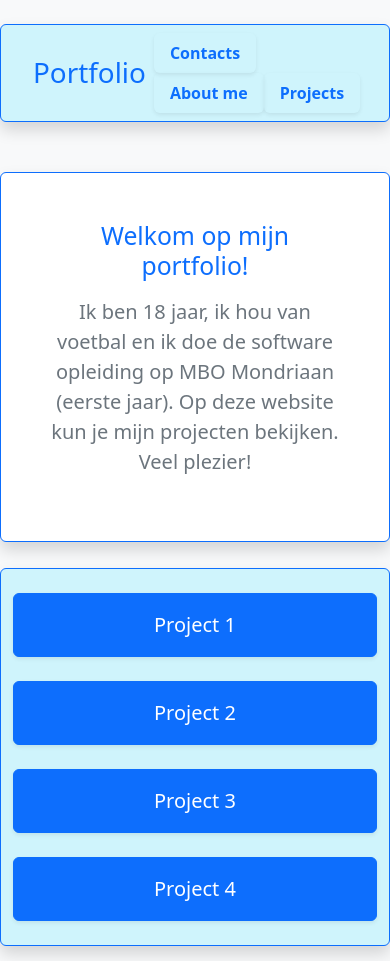
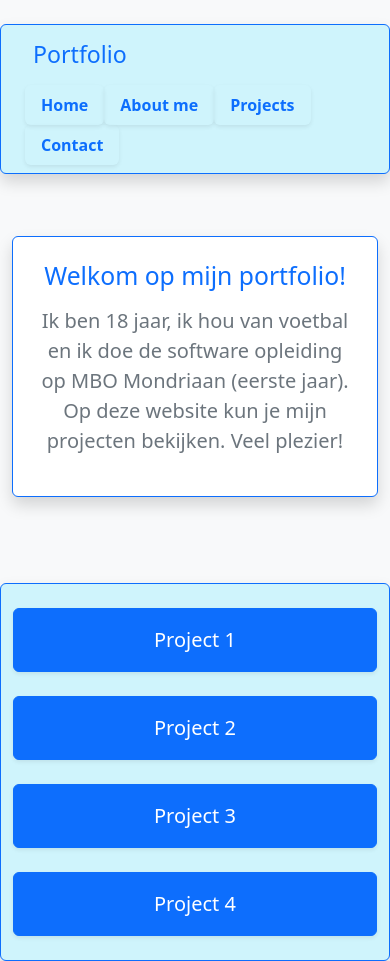
Before and after one commit to Nasreddine887/nasreddine887.github.io, a plain HTML site: page index.html in a window 390 px wide. Shown: the top 961 px of the page. Drawn offline with nearby package versions, Linux system fonts and the light colour scheme.

Commit message:
i made the home page responsive

```diff
--- a/index.html
+++ b/index.html
@@ -12,11 +12,14 @@
   <body class="bg-light">
 
     <div class="container bg-info-subtle border border-primary rounded shadow mt-4 mb-4 py-2 px-4">
-      <div class="d-flex justify-content-between align-items-center">
-        <h1 class="text-primary m-0 p-2">Portfolio</h1>
+      <div class="row align-items-center">
+        <div class="col-12 col-md-4">
+          <h1 class="text-primary m-0 p-2 fs-3">Portfolio</h1>
+        </div>
+        <div class="col-12 col-md-8 d-flex justify-content-md-end justify-content-center mt-2 mt-md-0">
           <ul class="nav nav-pills">
             <li class="nav-item">
-            <a class="nav-link text-primary fw-semibold shadow-sm" href="contacts.html">Contacts</a>
+              <a class="nav-link text-primary fw-semibold shadow-sm" href="index.html">Home</a>
             </li>
             <li class="nav-item">
               <a class="nav-link text-primary fw-semibold shadow-sm" href="about-me.html">About me</a>
@@ -24,13 +27,19 @@
             <li class="nav-item">
               <a class="nav-link text-primary fw-semibold shadow-sm" href="projects.html">Projects</a>
             </li>
+            <li class="nav-item">
+              <a class="nav-link text-primary fw-semibold shadow-sm" href="contact.html">Contact</a>
+            </li>
           </ul>
+        </div>
       </div>
     </div>
 
 
-    <div class="d-flex justify-content-center align-items-center" style="height: 50vh">
-      <div class="container bg-white text-center border border-primary rounded shadow p-5">
+    <div class="container mb-5">
+      <div class="row justify-content-center align-items-center" style="min-height: 40vh;">
+        <div class="col-12 col-md-10 col-lg-8">
+          <div class="bg-white text-center border border-primary rounded shadow p-4 p-md-5">
             <h2 class="mb-3 text-primary">Welkom op mijn portfolio!</h2>
             <p class="fs-5 text-secondary">
               Ik ben 18 jaar, ik hou van voetbal en ik doe de software opleiding op
@@ -39,20 +48,22 @@
             </p>
           </div>
         </div>
+      </div>
+    </div>
 
 
     <div class="container bg-info-subtle border border-primary rounded shadow py-4 mb-5">
       <div class="row g-4 text-center">
-        <div class="col-md-3">
+        <div class="col-12 col-sm-6 col-lg-3">
           <a href="projects.html" class="btn btn-primary w-100 py-3 rounded shadow-sm fs-5">Project 1</a>
         </div>
-        <div class="col-md-3">
+        <div class="col-12 col-sm-6 col-lg-3">
           <a href="projects.html" class="btn btn-primary w-100 py-3 rounded shadow-sm fs-5">Project 2</a>
         </div>
-        <div class="col-md-3">
+        <div class="col-12 col-sm-6 col-lg-3">
           <a href="projects.html" class="btn btn-primary w-100 py-3 rounded shadow-sm fs-5">Project 3</a>
         </div>
-        <div class="col-md-3">
+        <div class="col-12 col-sm-6 col-lg-3">
           <a href="projects.html" class="btn btn-primary w-100 py-3 rounded shadow-sm fs-5">Project 4</a>
         </div>
       </div>
@@ -60,3 +71,4 @@
 
     <script src="https://cdn.jsdelivr.net/npm/bootstrap@5.3.6/dist/js/bootstrap.bundle.min.js" crossorigin="anonymous"></script>
   </body>
+</html>
```
Lines whose indentation alone changed are shown as unchanged.
